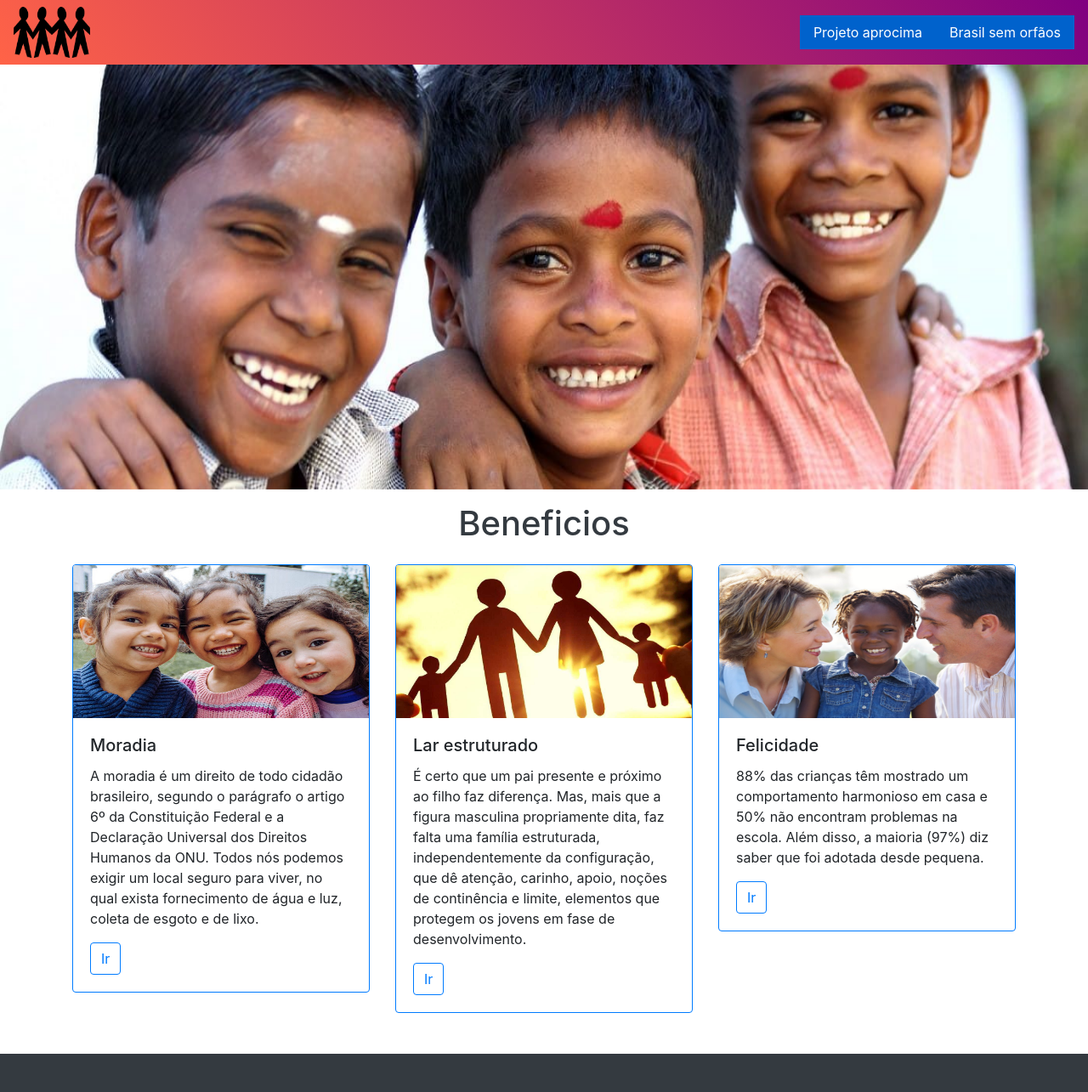
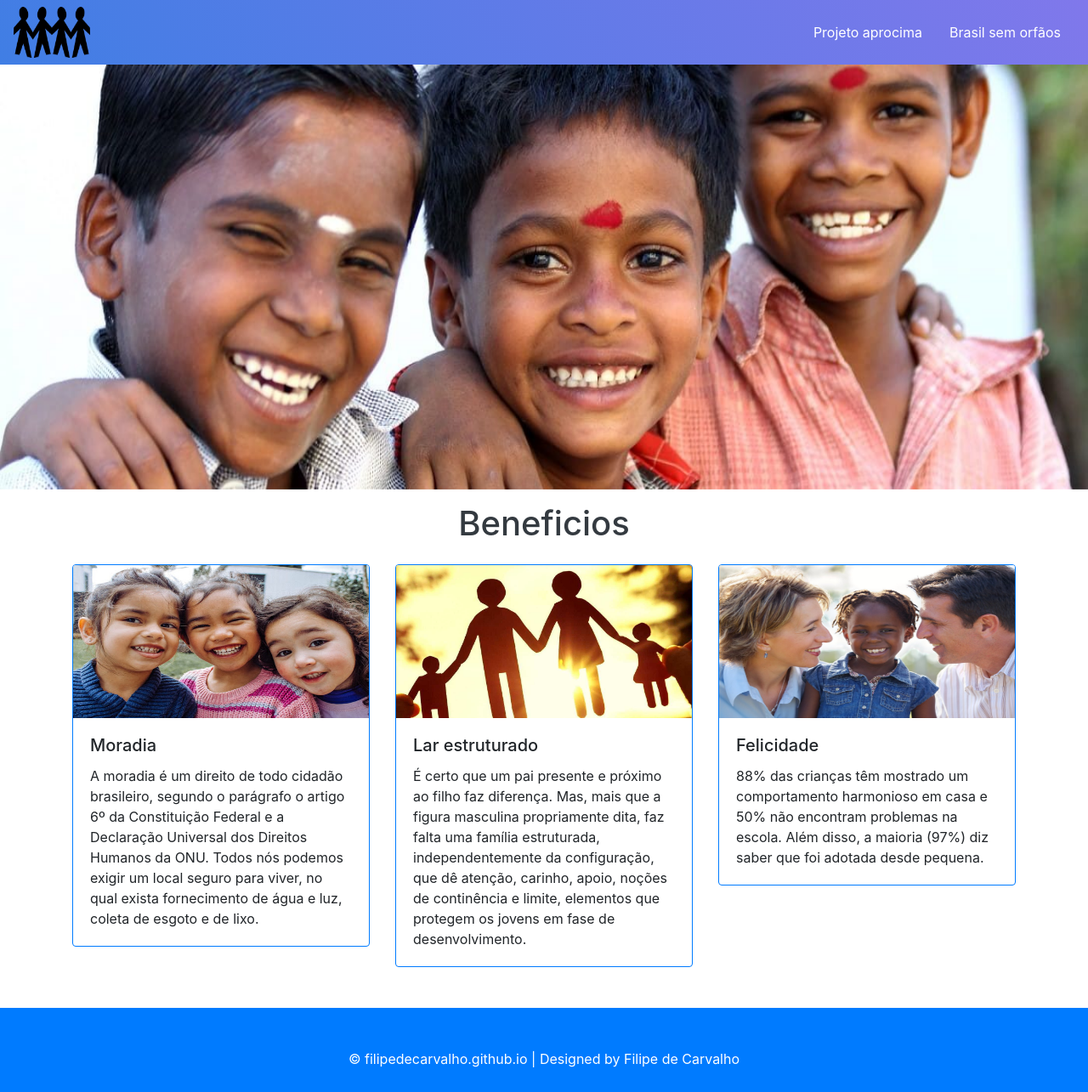
Before and after one commit to FilipeDeCarvalho/Orfandade, a plain HTML site: page index.html in a window 1280 px wide. Shown: the top 1285 px of the page at 85% size. Drawn offline with nearby package versions, Linux system fonts and the light colour scheme; files whose address does not match are found by name.

Commit message:
Add files via upload

```diff
--- a/index.html
+++ b/index.html
@@ -16,7 +16,7 @@
 <style>
 
 .bg-gradient{
-background: linear-gradient(55deg, tomato, purple);
+background: linear-gradient(55deg, rgb(64, 126, 228), rgb(128, 120, 235));
 
 }
 
@@ -33,11 +33,11 @@ background: linear-gradient(55deg, tomato, purple);
 
         <ul class="nav">
             <li class="nav-item ">
-              <a class="nav-link active text-white   btn-primary " href="https://www.aprocima.org.br/?gclid=Cj0KCQiAv6yCBhCLARIsABqJTjaud3leIX7IOc3-ywFqL-zBheWWz3NSiLVvbE6kXv9_
+              <a class="nav-link  text-white   btn-outline-primary " href="https://www.aprocima.org.br/?gclid=Cj0KCQiAv6yCBhCLARIsABqJTjaud3leIX7IOc3-ywFqL-zBheWWz3NSiLVvbE6kXv9_
               hZm8i910Y20aAqZNEALw_wcB">Projeto aprocima</a>
             </li>
             <li class="nav-item">
-              <a class="nav-link active text-white  btn-primary " href="http://brasilsemorfaos.org.br/" >Brasil sem orfãos</a>
+              <a class="nav-link  text-white  btn-outline-primary " href="http://brasilsemorfaos.org.br/" >Brasil sem orfãos</a>
             </li>
 
           </ul>
@@ -80,7 +80,7 @@ background: linear-gradient(55deg, tomato, purple);
           <h5 class="card-title">Moradia</h5>
           <p class="card-text">A moradia é um direito de todo cidadão brasileiro, segundo o parágrafo o artigo 6º da Constituição Federal e a Declaração Universal dos Direitos Humanos da ONU. Todos nós podemos exigir um
               local seguro para viver, no qual exista fornecimento de água e luz, coleta de esgoto e de lixo.</p>
-          <a href="#" class="btn btn-outline-primary">Ir</a>
+
         </div>
       </div>
     </div>
@@ -91,7 +91,7 @@ background: linear-gradient(55deg, tomato, purple);
               <h5 class="card-title">Lar estruturado</h5>
               <p class="card-text">É certo que um pai presente e próximo ao filho faz diferença. Mas, mais que a figura masculina propriamente dita, faz falta uma família estruturada, independentemente da configuração, que dê atenção, carinho,
                   apoio, noções de continência e limite, elementos que protegem os jovens em fase de desenvolvimento.</p>
-              <a href="#" class="btn btn-outline-primary">Ir</a>
+
             </div>
           </div>
         </div>
@@ -102,7 +102,7 @@ background: linear-gradient(55deg, tomato, purple);
                   <h5 class="card-title">Felicidade</h5>
                   <p class="card-text">88% das crianças  têm mostrado um comportamento harmonioso em casa e 50% não
                        encontram problemas na escola. Além disso, a maioria (97%) diz saber que foi adotada desde pequena.</p>
-                  <a href="#" class="btn btn-outline-primary"> Ir</a>
+
                 </div>
               </div>
             </div>
@@ -113,7 +113,7 @@ background: linear-gradient(55deg, tomato, purple);
 
 </section>
 <footer>
-<div class="container-fluid bg-dark text-center text-white p-5">
+<div class="container-fluid bg-primary text-center text-white p-5">
 <div class="row">
 <div class="col-sm-12">
 <p class="mb-0"> &copy; filipedecarvalho.github.io | Designed by Filipe de Carvalho </p>
```
